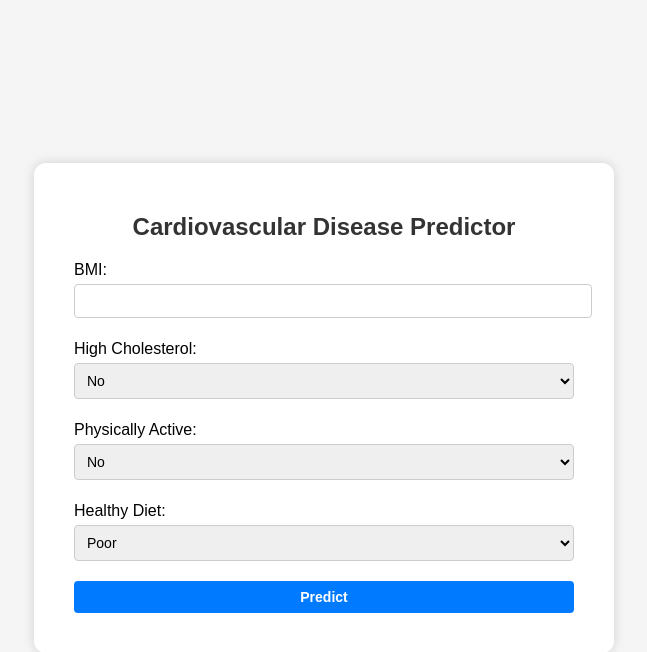
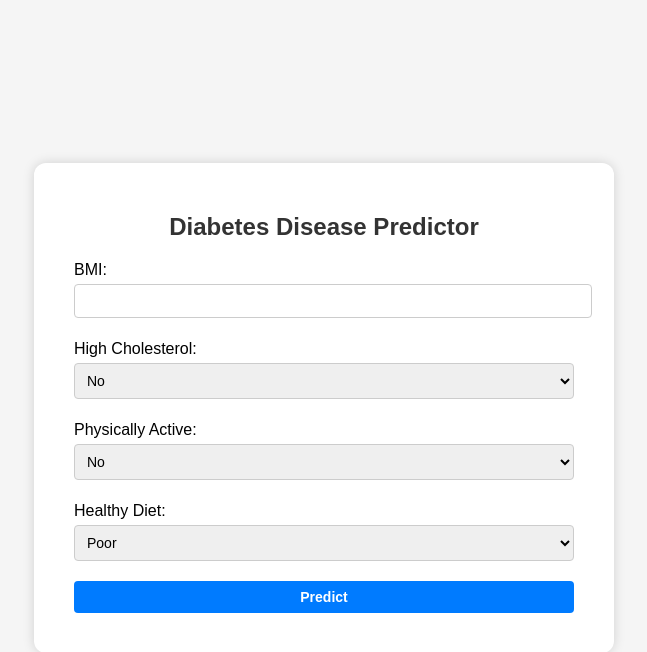
Before and after one commit to Visshva-Anto/ECS-171-Project-Machine-Learning-, a Flask app: page / in a window 1280 px wide. Shown: the top 652 px of the page, without its empty margins (316-963 px from the left). Run offline with Flask 3, Linux system fonts and the light colour scheme; parts of the project's set-up code (start-up, migrations or seed data) failed here and were passed over.

Commit message:
changed form.html label

```diff
--- a/templates/form.html
+++ b/templates/form.html
@@ -79,7 +79,7 @@
 </head>
 <body>
     <div class="container">
-        <h2>Cardiovascular Disease Predictor</h2>
+        <h2>Diabetes Disease Predictor</h2>
         <form action="/predict" method="post">
             <label>BMI:</label>
             <input type="number" name="bmi" step="0.1" required>
```
